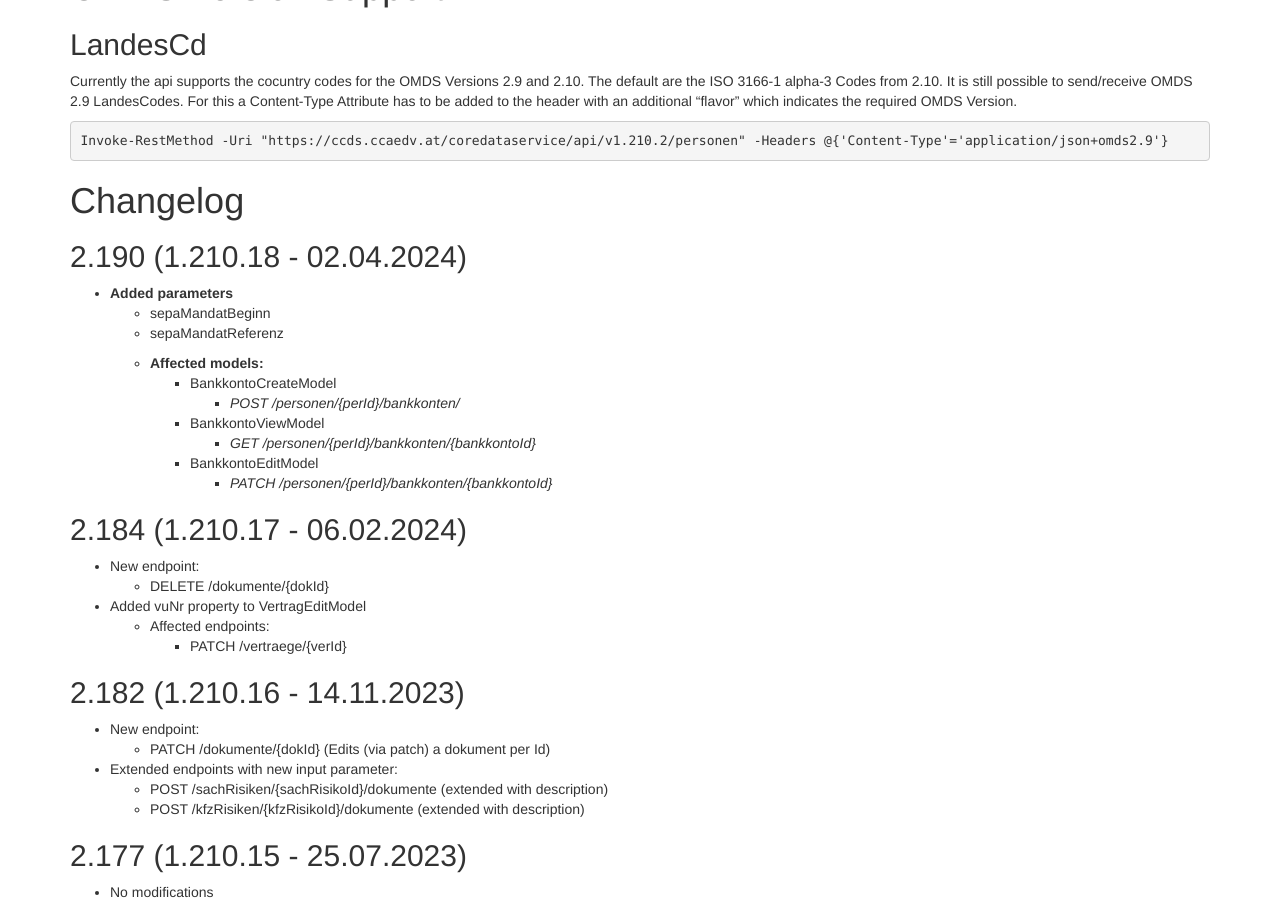
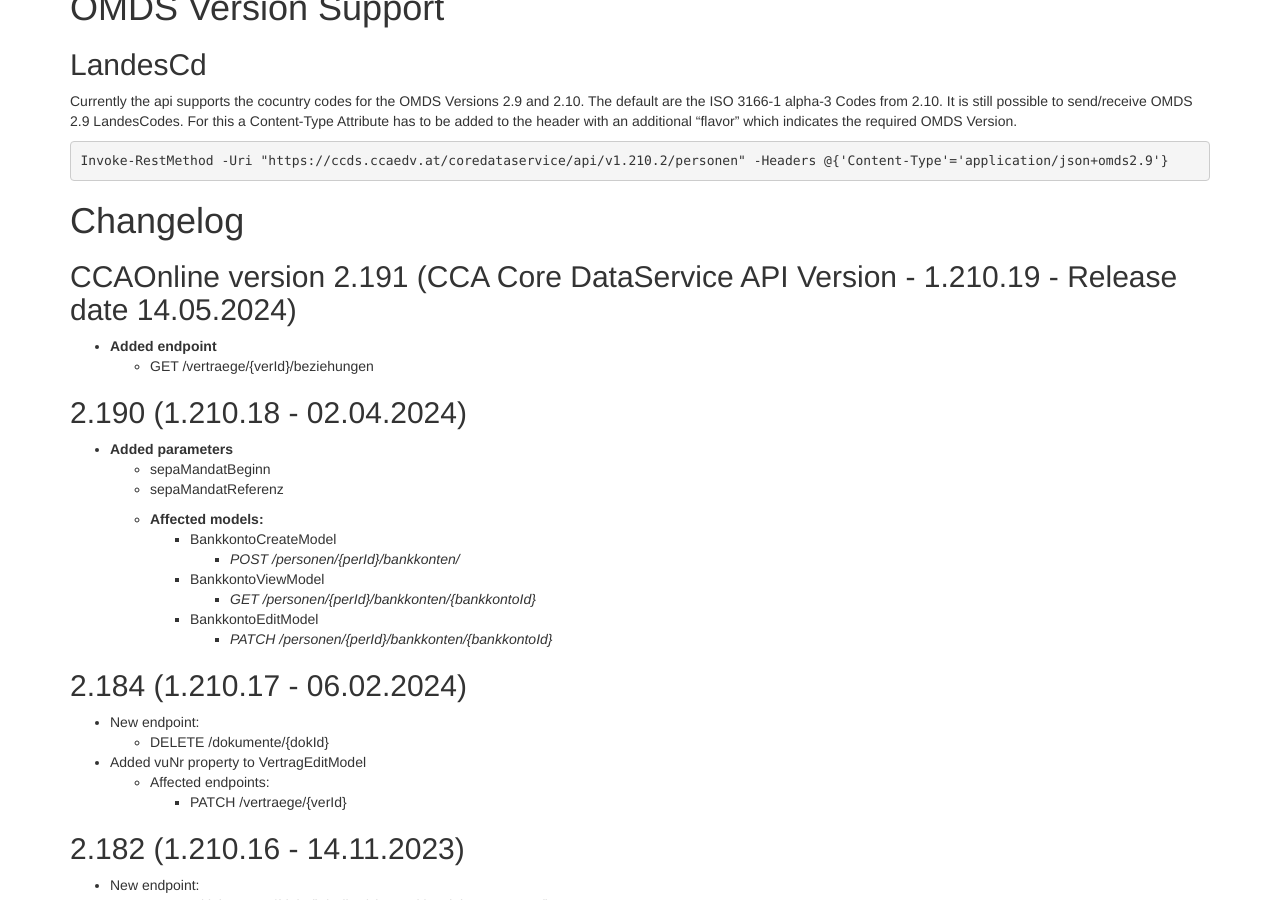
Before and after one commit to togethercca/togethercca.github.io, a Jekyll site: the page built from _pages/ccaCoreDataserviceApi.md, in a window 1280 px wide and 900 px high, scrolled down 9378 px. Built offline with Jekyll 4.4.1, drawn with Linux system fonts in a browser that asks for light colours; some of the changed text lies outside the part shown.

Commit message:
Added 2.191 info to CoreApi and EndcutomerApi

````diff
--- a/_pages/ccaCoreDataserviceApi.md
+++ b/_pages/ccaCoreDataserviceApi.md
@@ -486,6 +486,10 @@ Invoke-RestMethod -Uri "https://ccds.ccaedv.at/coredataservice/api/v1.210.2/pers
 ```
 
 # Changelog
+## CCAOnline version 2.191 (CCA Core DataService API Version - 1.210.19 - Release date 14.05.2024)
+* **Added endpoint**
+	* GET /vertraege/{verId}/beziehungen
+
 ## 2.190 (1.210.18 - 02.04.2024)
 * **Added parameters**
 	* sepaMandatBeginn
````
Also changed, not shown: _pages/endCustomerApi.md (+3 -0 lines).
